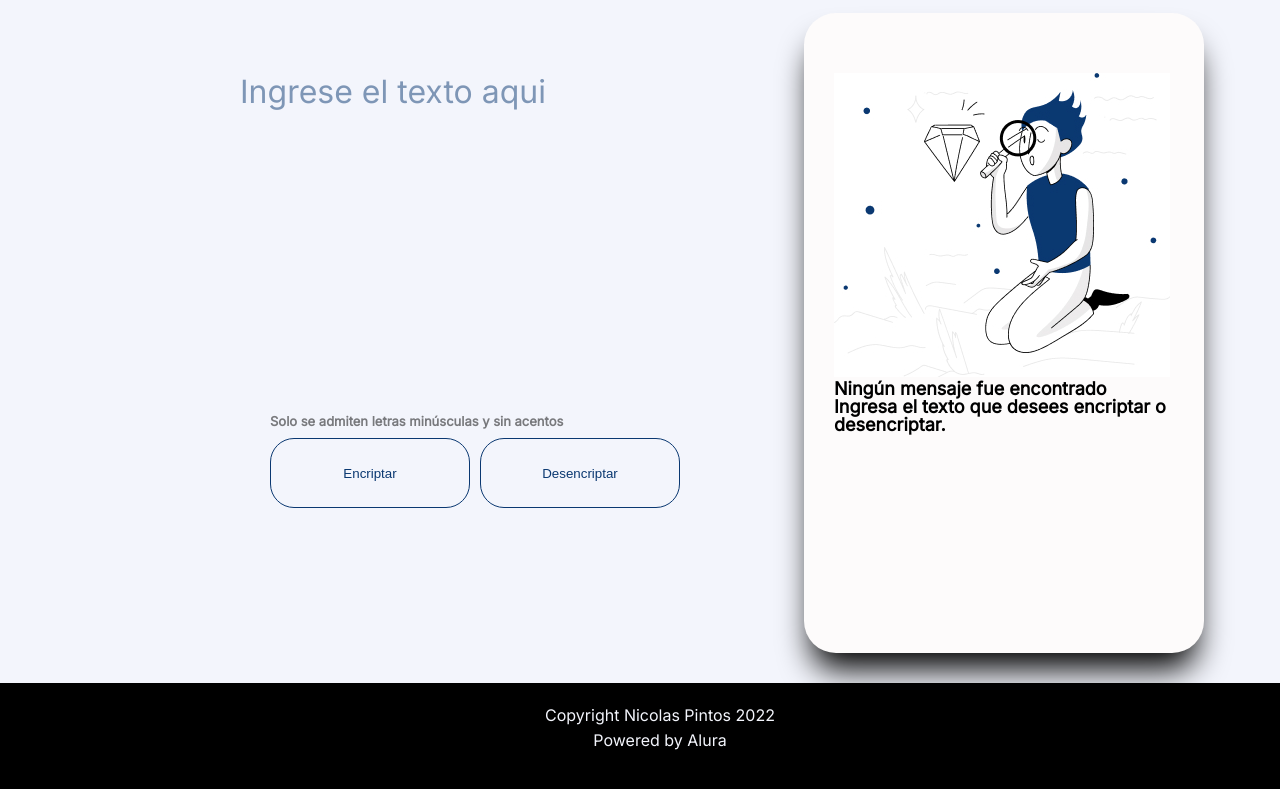
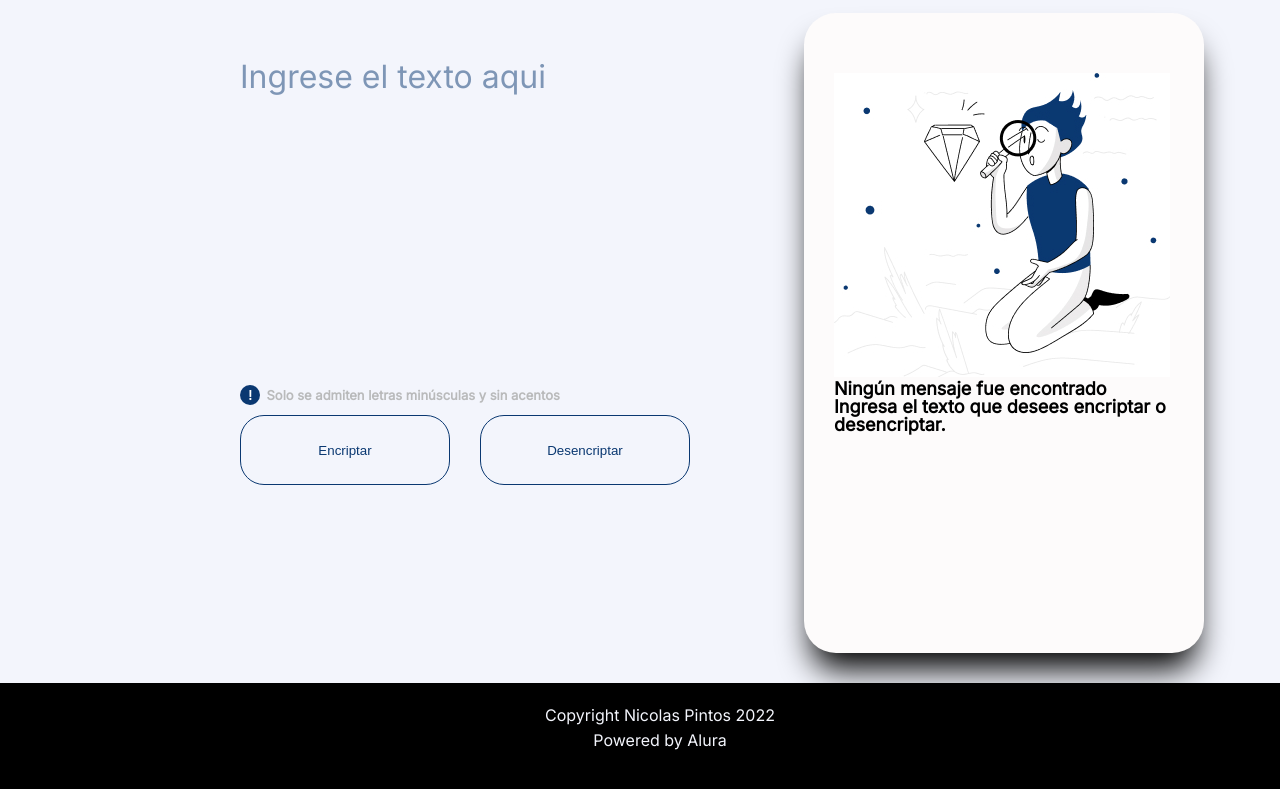
Before and after one commit to generiz/alura-challenge-encriptador, a plain HTML site: page index.html in a window 1280 px wide. Shown: the part 67-856 px from the top of the page. Drawn offline with nearby package versions, Linux system fonts and the light colour scheme.

Commit message:
se agrego simbolo de exclamacion en circulo

```diff
--- a/index.html
+++ b/index.html
@@ -17,7 +17,7 @@
     </body>
     <main>
             <input class ="inputInicio" type="text" onkeypress="return check(event)" placeholder="Ingrese el texto aqui">
-            <p id="advertencia">Solo se admiten letras minúsculas y sin acentos</p>
+            <p id="advertencia"><span>!</span>Solo se admiten letras minúsculas y sin acentos</p>
         <div class="botones">
             <button class="boton1" onclick="tareas()">Encriptar</button>
             <button class="boton2" onclick="desencriptar()">Desencriptar</button>
--- a/style.css
+++ b/style.css
@@ -17,7 +17,7 @@ main{
   width: 577px;
   height: 48px;
   left: 240px;
-  padding: 50px 0;
+  padding: 35px 0;
   font-family: 'inter';
   font-size: 32PX;
   color: #0A3871;
@@ -36,17 +36,33 @@ main{
 
 }
 #advertencia{
-  margin-left: 270px;
+  margin-left: 240px;
+
   margin-top: 250px;
   margin-bottom: 10px;
   font-size: small;
-  opacity: 0.5;
+  color: #b9babb;
+}
+span {
+  display: inline-block;
+  height: 20px;
+  width: 20px;
+  line-height: 20px;
+  -moz-border-radius: 10px;
+  border-radius: 10px;
+  background-color: #0A3871;
+  color: white;
+  text-align: center;
+  font-size: small;
+  margin-right: 0.5em;
 
 }
+
+
 .boton1{
 position: absolute;
-margin-left: 270px;
-width: 200px;
+margin-left: 240px;
+width: 210px;
 height: 70px;
 border-radius: 24px;
 background:  #F3F5FC;
@@ -73,7 +89,7 @@ transition: 100ms;
 .boton2{
   position: absolute;
   margin-left: 480px;
-  width: 200px;
+  width: 210px;
   height: 70px;
   border-radius: 24px;
   background:  #F3F5FC;
```
